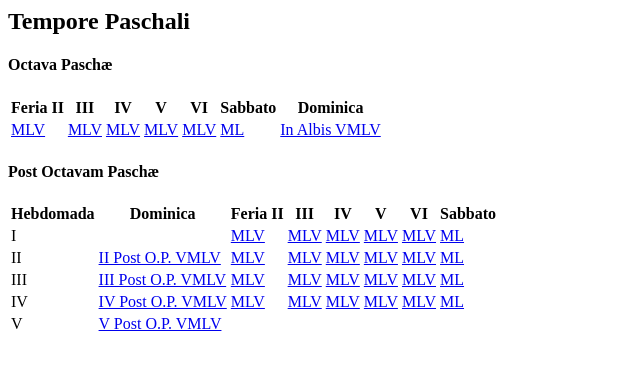
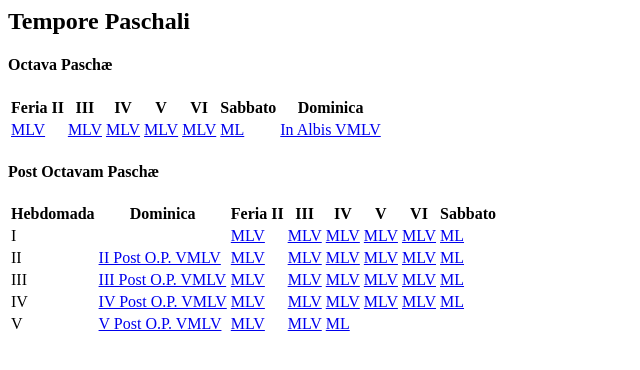
Before and after one commit to jakubjelinek/jakubjelinek.github.io, a plain HTML site: page noty/index.html in a window 1280 px wide. Shown: the whole page, without its empty margins (0-640 px from the left). Drawn offline with Linux system fonts and the light colour scheme.

Commit message:
Add scores for Feria II, III et IV in Rogationibus.

```diff
--- a/noty/index.html
+++ b/noty/index.html
@@ -62,6 +62,9 @@
 </tr>
 <tr><td>V</td>
 <td><a href="tp/dominicavpostpascha.pdf">V Post O.P. VMLV</a></td>
+<td><a href="tp/feriaii-v.pdf">MLV</a></td>
+<td><a href="tp/feriaiii-v.pdf">MLV</a></td>
+<td><a href="tp/feriaiv-v.pdf">ML</a></td>
 </tr>
 </table>
 </div>
```
Also changed, not shown: 3 other files.
